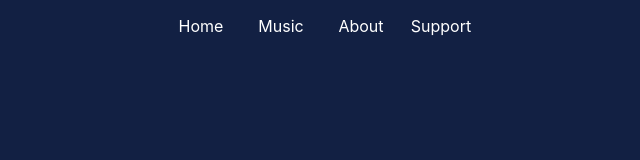
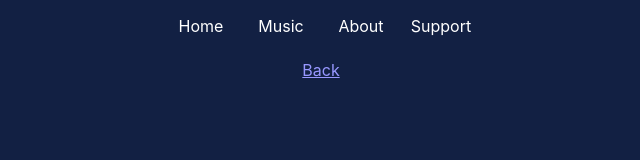
Before and after one commit to petefitton/petefitton-production, a React (Create React App) app: page /lyrics/1 in a window 1280 px wide. Shown: the top 160 px of the page, without its empty margins (319-959 px from the left). Built offline with nearby package versions, Linux system fonts and the light colour scheme.

Commit message:
Update lyric link styling and add back button to LyricPage

```diff
--- a/src/Hooks/useTrackListSwitch.js
+++ b/src/Hooks/useTrackListSwitch.js
@@ -5,7 +5,7 @@ function useTrackListSwitch(albumName) {
       case "The Starting of Something New":
         return (
             <>
-                <p><Link to="/lyrics/the-starting-of-something-new">1. The Starting of Something New</Link></p>
+                <p>1. The Starting of Something New <Link to="/lyrics/the-starting-of-something-new">Lyrics</Link></p>
             </>
         )
       default:
--- a/src/Pages/LyricsPage.js
+++ b/src/Pages/LyricsPage.js
@@ -1,5 +1,5 @@
 import React, { useState } from 'react';
-import { useParams } from 'react-router-dom';
+import { useParams, Link } from 'react-router-dom';
 import useLyricsSwitch from '../Hooks/useLyricsSwitch';
 import useURLParamToNameSwitch from '../Hooks/useURLParamToNameSwitch';
 import './LyricsPage.css';
@@ -11,6 +11,7 @@ function LyricsPage() {
     return (
         <div className="lyricspage-container pt-60">
             <div className="content-container">
+                <Link to={`/music/${urlParams}`}>Back</Link>
                 <h1>{songName}</h1>
                 {useLyricsSwitch(songName)}
             </div>
```
